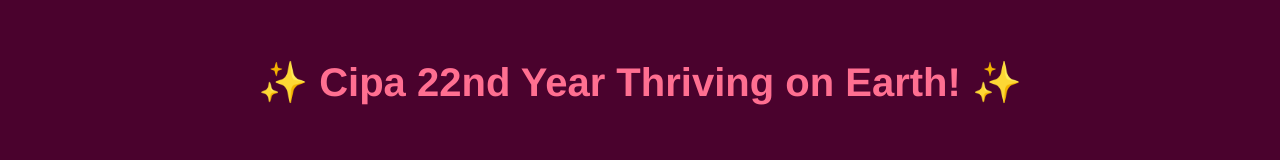
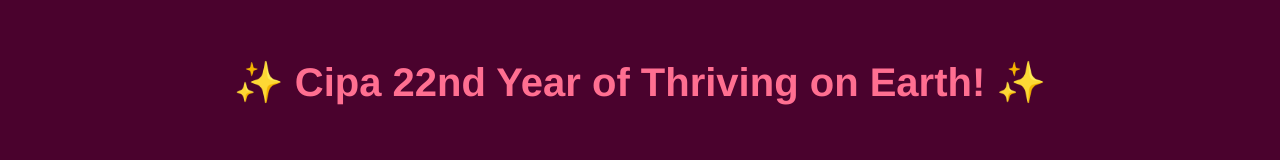
Before and after one commit to zurrenoemi/yourbirthday, a plain HTML site: page index.html in a window 1280 px wide. Shown: the top 160 px of the page. Drawn offline with Linux system fonts and the light colour scheme.

Commit message:
Update index3.html

```diff
--- a/index.html
+++ b/index.html
@@ -3,7 +3,7 @@
 <head>
   <meta charset="UTF-8" />
   <meta name="viewport" content="width=device-width, initial-scale=1.0"/>
-  <title>✨ Cipa 22nd Year Thriving on Earth!❤️✨ </title>
+  <title>✨ Cipa 22nd Year of Thriving on Earth!❤️✨ </title>
   <style>
     body {
       margin: 0;
@@ -71,7 +71,7 @@
 ></iframe>
 
   <header>
-    <h1> ✨ Cipa 22nd Year Thriving on Earth! ✨ </h1>
+    <h1> ✨ Cipa 22nd Year of Thriving on Earth! ✨ </h1>
   </header>
 
   <section class="message">
```
